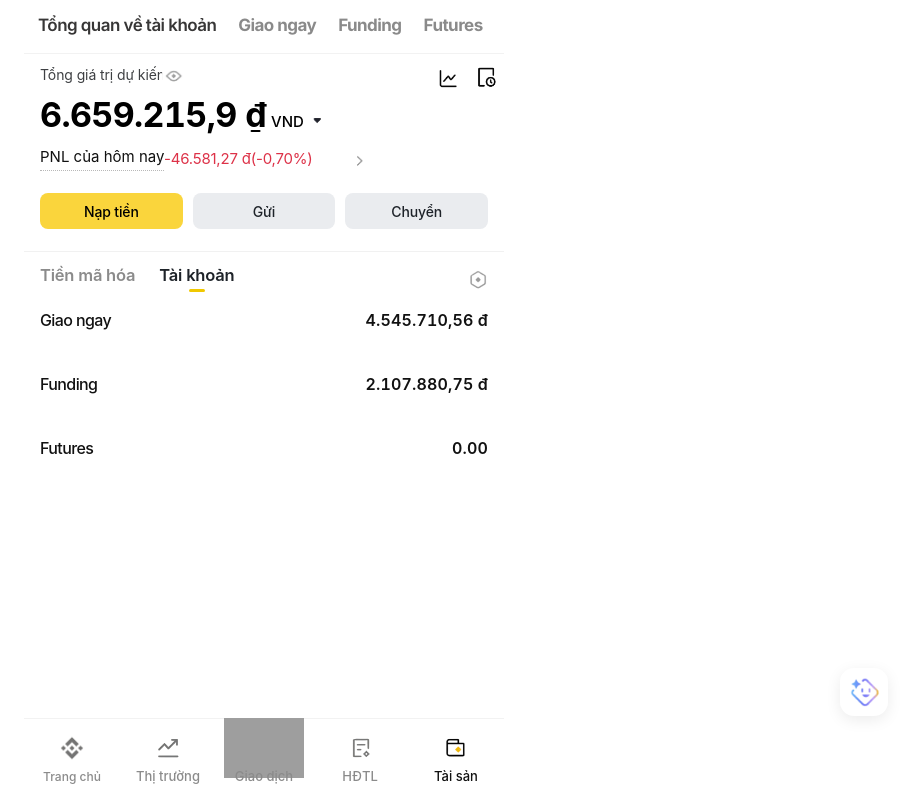
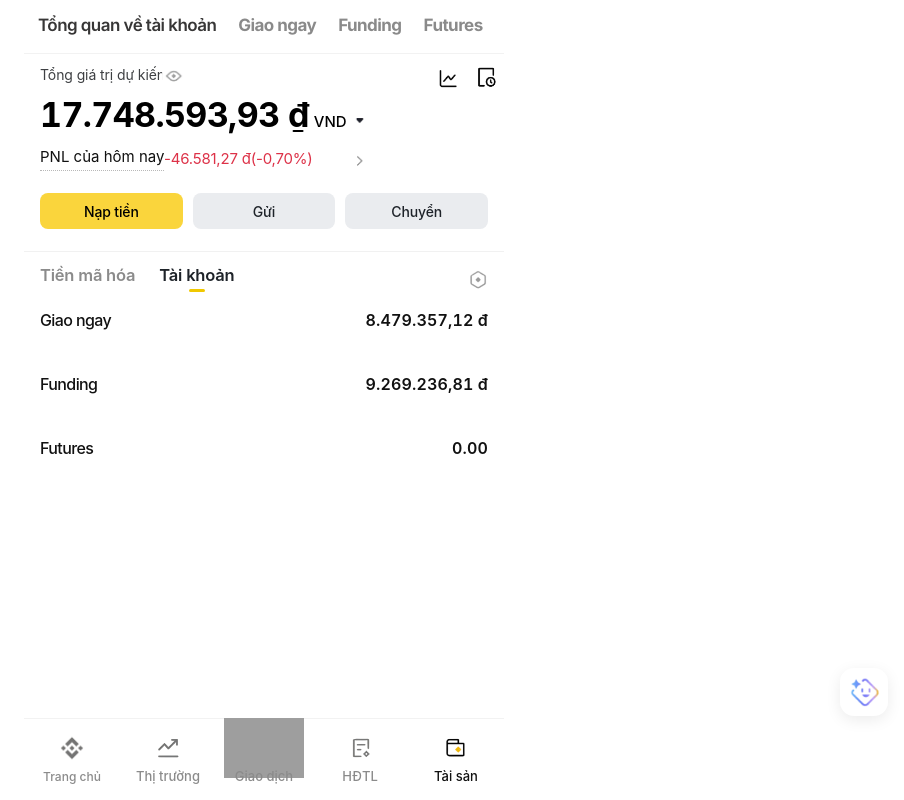
Before and after one commit to Duythang220911/binance-walletfull, a React app: page wallet.html in a window 1280 px wide. Shown: the whole page, without its empty margins (376-1280 px from the left). Built offline with nearby package versions, Linux system fonts and the light colour scheme; grey boxes are pictures that could not be loaded.

Commit message:
Update wallet.html

```diff
--- a/wallet.html
+++ b/wallet.html
@@ -35,7 +35,7 @@
            <div class="amount-row">
 
     <h1 class="main-amount">
-        6.659.215,9 <span class="symbol">đ</span>
+        17.748.593,93 <span class="symbol">đ</span>
     </h1>
 
     <div class="currency-dropdown">
@@ -101,11 +101,11 @@
 <div class="asset-list account-list active">
     <div class="asset-item">
         <span class="asset-name">Giao ngay</span>
-        <span class="asset-value">4.545.710,56 đ</span>
+        <span class="asset-value">8.479.357,12 đ</span>
     </div>
     <div class="asset-item">
         <span class="asset-name">Funding</span>
-        <span class="asset-value">2.107.880,75 đ</span>
+        <span class="asset-value">9.269.236,81 đ</span>
     </div>
     <div class="asset-item">
         <span class="asset-name">Futures</span>
```
